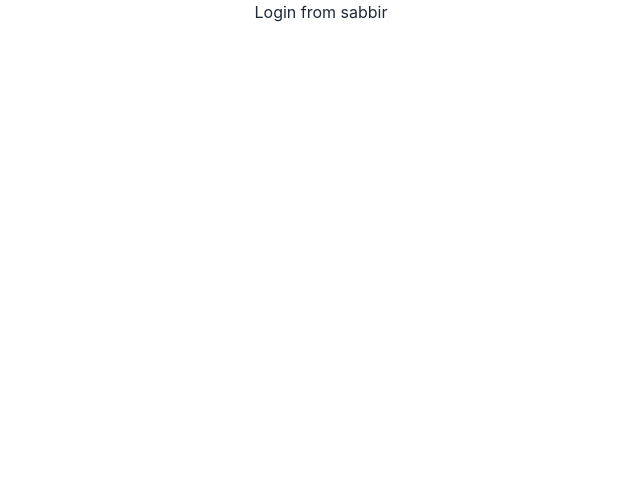
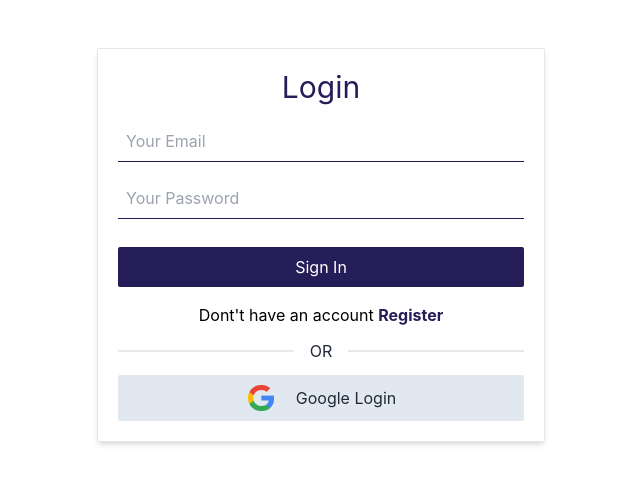
Before and after one commit to bmsani/luxury-living-mma, a React (Create React App) app: page /login in a window 1280 px wide. Shown: the top 484 px of the page, without its empty margins (319-959 px from the left). Built offline with nearby package versions, Linux system fonts and the light colour scheme.

Commit message:
login page design done

```diff
--- a/src/Pages/Register/Login/Login.js
+++ b/src/Pages/Register/Login/Login.js
@@ -1,9 +1,26 @@
 import React from 'react';
+import { Link } from 'react-router-dom';
+import googleLogo from '../.../../../../Utility/Google.png'
+const Login = () => {
 
-const Login = () => {
+
+
     return (
-        <div>
-            <h1>Login from sabbir</h1>
+        <div className='flex justify-center'>
+            <div className='max-w-md p-5 my-12 bg-white rounded-sm border shadow-md'>
+                <form>
+                    <span className='text-[#251D58]  text-3xl'>Login</span>
+                    <input className='w-full border-b border-b-[#251D58] mt-4 p-2 text-1xl focus:outline-none focus:border-b-blue-500' type="email" name='email' placeholder='Your Email' required />
+                    <input className='w-full border-b border-b-[#251D58] mt-4 p-2 text-1xl focus:outline-none focus:border-b-blue-500' type="password" name='password' placeholder='Your Password' />
+                    <input type="submit" className=' rounded-sm bg-[#251D58] hover:shadow-lg hover:bg-blue-800 w-full text-white cursor-pointer mt-7 p-2 text-1xl' value="Sign In" />
+                    {/* <span className='text-black mt-4 block'>Forget password ? <button className='text-[#251D58] font-bold'>Forget</button></span> */}
+                    <span className='text-black mt-4 block'>Dont't have an account <Link to='/signup' className='text-[#251D58] font-bold'>Register</Link> </span>
+
+                    <div class="divider">OR</div>
+                    <button className='flex items-center justify-center gap-5 w-full bg-slate-200 py-2 rounded-sm hover:shadow-md'> <img className='w-[30px]' src={googleLogo} alt="" /> <span>Google Login</span></button>
+                </form>
+
+            </div>
         </div>
     );
 };
```
Also changed, not shown: src/Utility/Google.png (added), src/Utility/logo.png (added).
